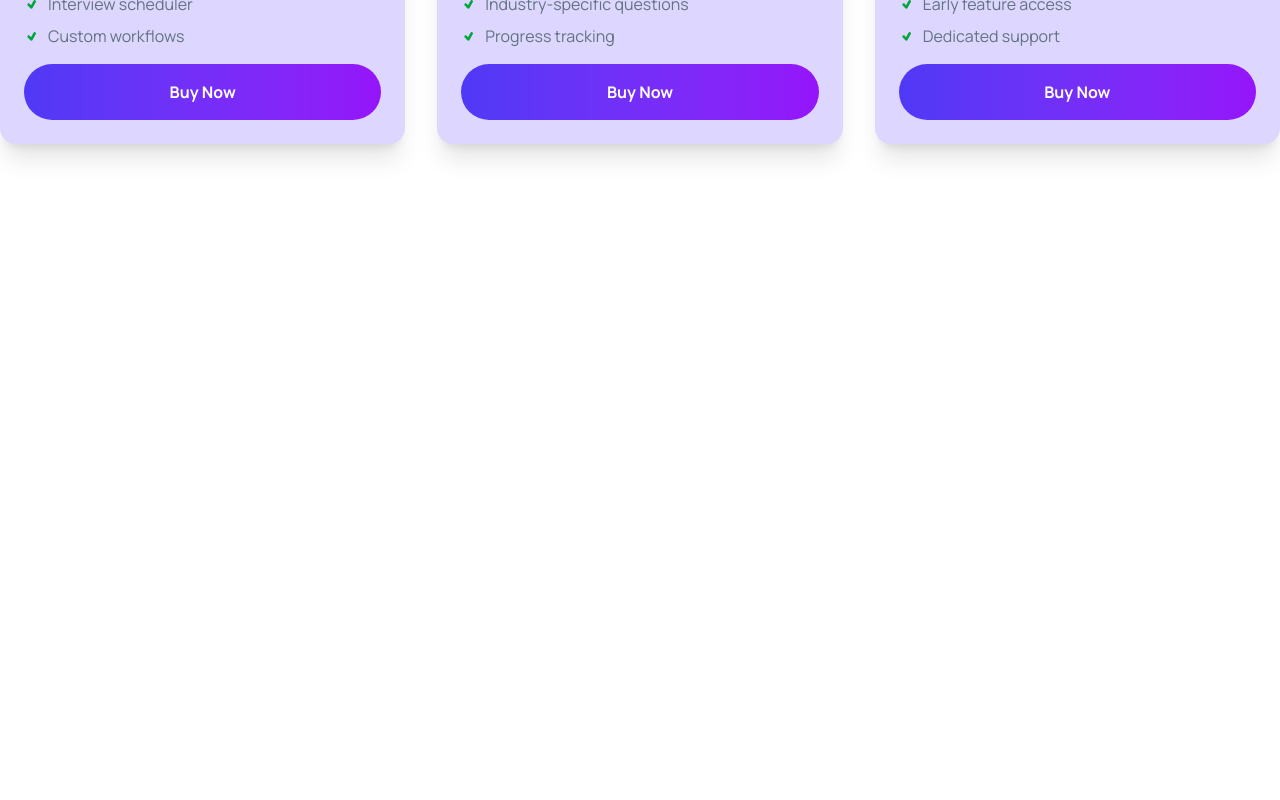
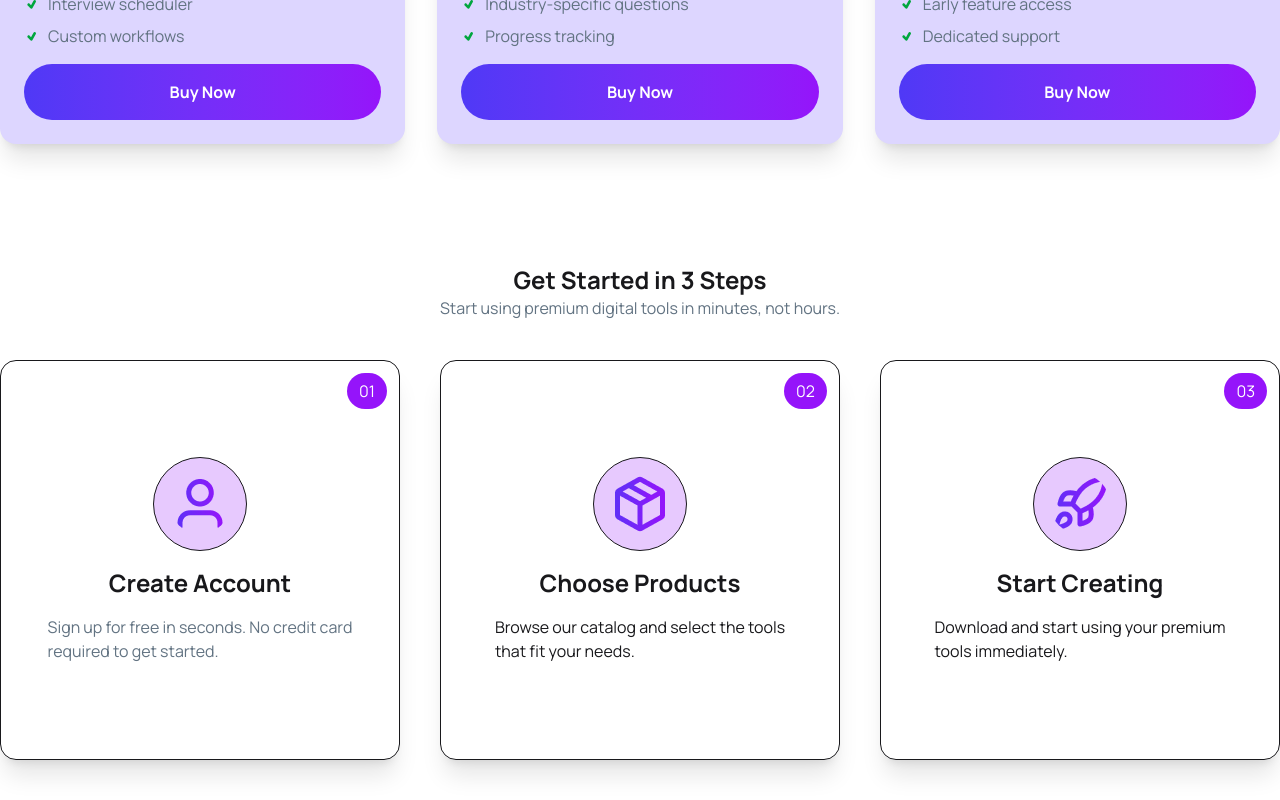
Before and after one commit to push-shihab/Assignment-06, a React (Vite) app: page / in a window 1280 px wide. Shown: the part 2506-3306 px from the top of the page. Before the commit the page ends 2770 px from the top, so only its background shows below. Built offline with nearby package versions, Linux system fonts and the light colour scheme.

Commit message:
Getting started section completed

```diff
--- /dev/null
+++ b/src/components/GetStart/GetStart.jsx
@@ -0,0 +1,68 @@
+import React from "react";
+import user from "../../assets/user.png";
+import rocket from "../../assets/rocket.png";
+import packageimg from "../../assets/package.png";
+const GetStart = () => {
+  return (
+    <div className="container mx-auto pb-10">
+      <div className="text-center">
+        <h1 className="font-bold text-2xl">Get Started in 3 Steps</h1>
+        <p className="text-[#627382]">
+          Start using premium digital tools in minutes, not hours.
+        </p>
+      </div>
+
+      <div className="grid grid-cols-3 gap-10 mt-10">
+        <div className="px-6 py-24 relative space-y-4 shadow-xl border rounded-2xl flex flex-col items-center">
+          <p className="bg-[#9514FA] px-3 py-1.5 text-white top-3 right-3 rounded-full absolute ">
+            01
+          </p>
+          <div>
+            <img
+              className="border p-4 bg-[#9614fa3a] rounded-full"
+              src={user}
+            />
+          </div>
+          <h2 className="font-bold text-2xl">Create Account</h2>
+          <p className="text-[#627382]">
+            Sign up for free in seconds. No credit card
+            <br /> required to get started.
+          </p>
+        </div>
+        <div className="px-6 py-24 relative space-y-4 shadow-xl border rounded-2xl flex flex-col items-center">
+          <p className="bg-[#9514FA] px-3 py-1.5 text-white top-3 right-3 rounded-full absolute ">
+            02
+          </p>
+          <div>
+            <img
+              className="border p-4 bg-[#9614fa3a] rounded-full"
+              src={packageimg}
+            />
+          </div>
+          <h2 className="font-bold text-2xl">Choose Products</h2>
+          <p>
+            Browse our catalog and select the tools <br />
+            that fit your needs.
+          </p>
+        </div>
+        <div className="px-6 py-24 relative space-y-4 shadow-xl border rounded-2xl flex flex-col items-center">
+          <p className="bg-[#9514FA] px-3 py-1.5 text-white top-3 right-3 rounded-full absolute ">
+            03
+          </p>
+          <div>
+            <img
+              className="border p-4 bg-[#9614fa3a] rounded-full"
+              src={rocket}
+            />
+          </div>
+          <h2 className="font-bold text-2xl">Start Creating</h2>
+          <p>
+            Download and start using your premium <br></br>tools immediately.
+          </p>
+        </div>
+      </div>
+    </div>
+  );
+};
+
+export default GetStart;
--- a/src/components/MainSection/MainSection.jsx
+++ b/src/components/MainSection/MainSection.jsx
@@ -1,10 +1,12 @@
 import React from "react";
 import ProductPricing from "../ProductTools/ProductPricing";
+import GetStart from "../GetStart/GetStart";
 
 const MainSection = () => {
   return (
     <div>
       <ProductPricing></ProductPricing>
+      <GetStart></GetStart>
     </div>
   );
 };
```
